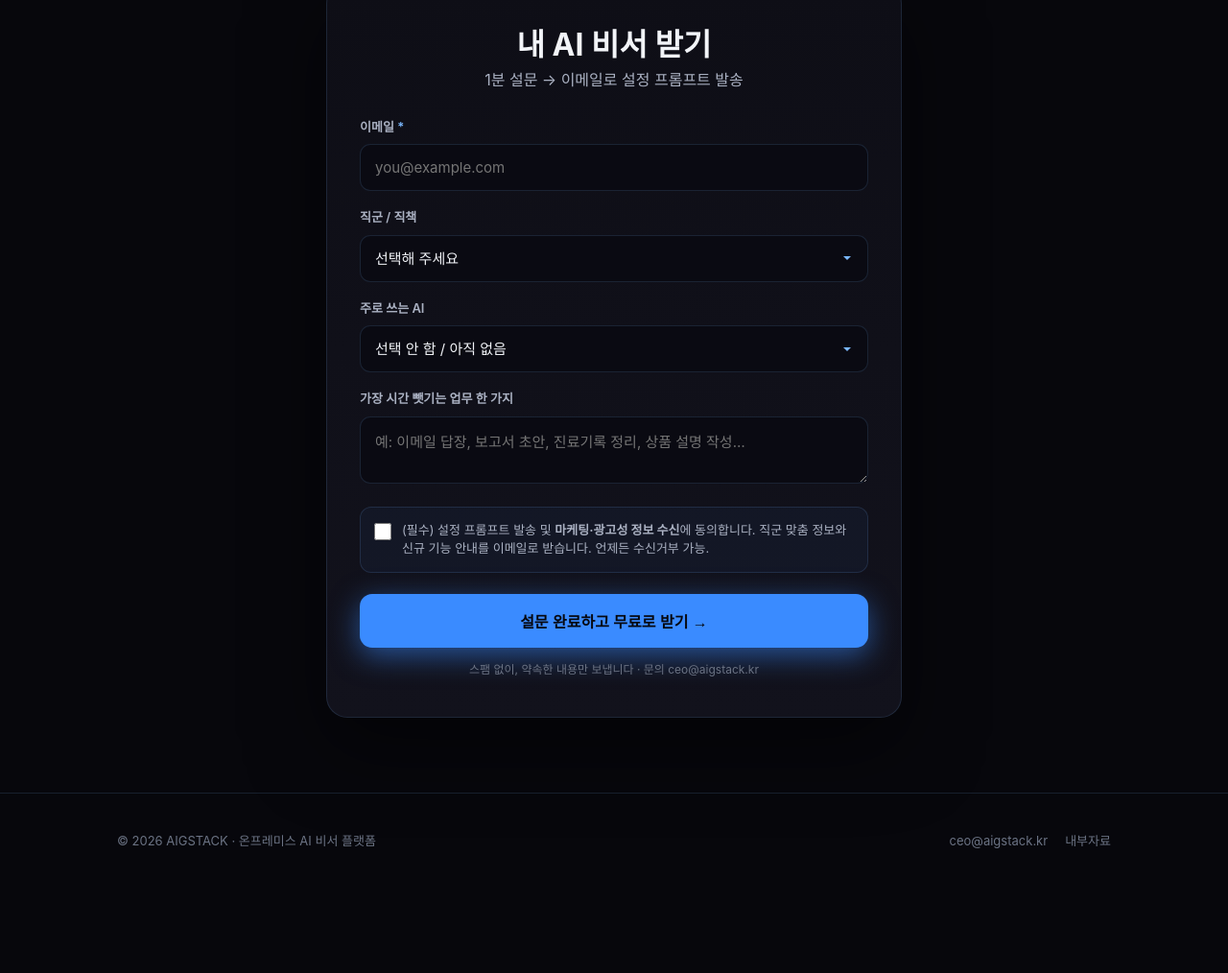
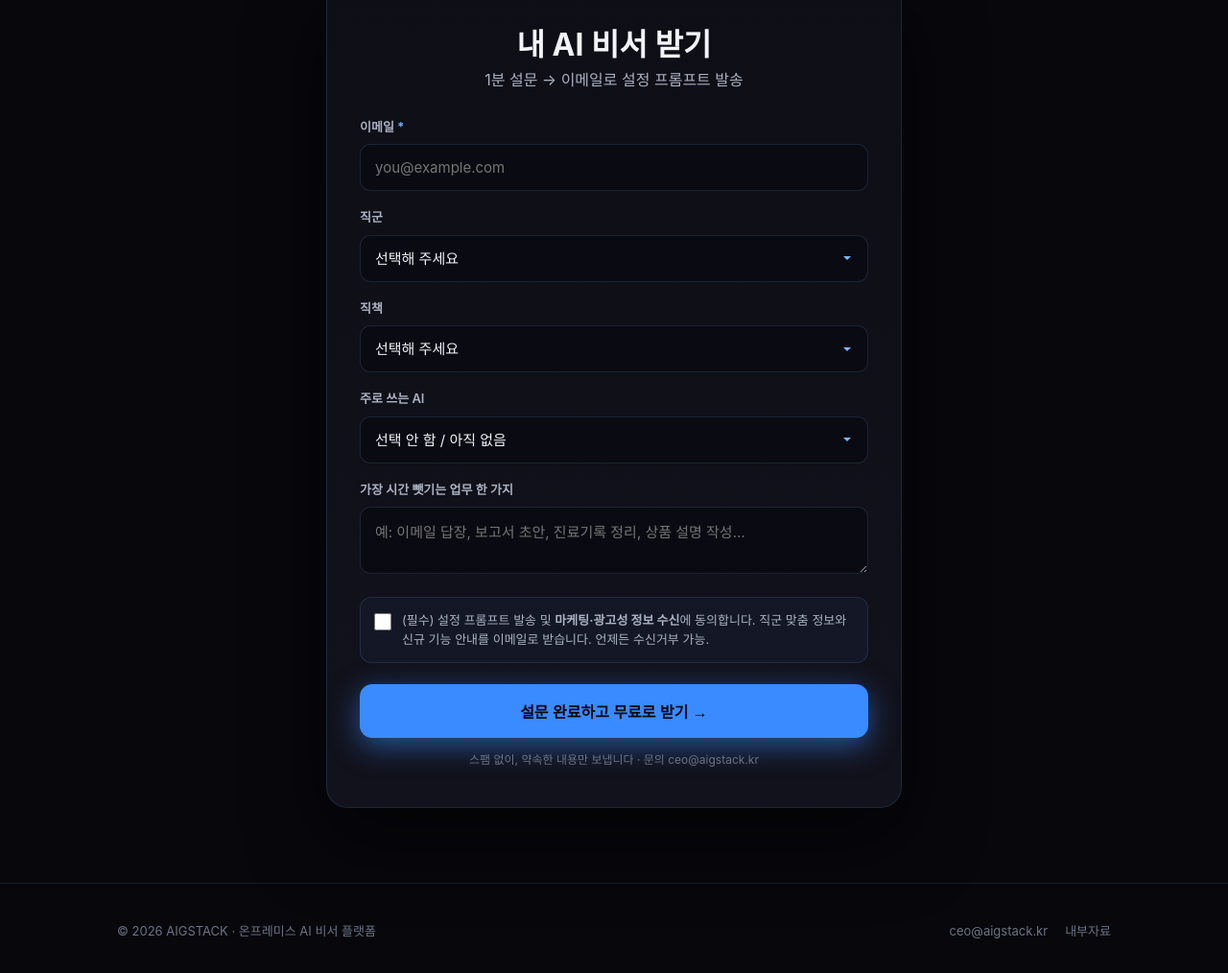
Before and after one commit to mineraltoyou-lgtm/aigstack-homepage, a plain HTML site: page index.html in a window 1280 px wide. Shown: the part 1517-2531 px from the top of the page at 96% size. Before the commit the page ends 2443 px from the top, so only its background shows below. Drawn offline with Linux system fonts and the light colour scheme.

Commit message:
feat: 직군에 AI개발자 추가 + 직책 드롭다운 분리(클릭 선택)
Co-Authored-By: Claude Opus 4.8 (1M context) <noreply@anthropic.com>

```diff
--- a/index.html
+++ b/index.html
@@ -179,9 +179,10 @@ footer a{color:var(--t3)}footer a:hover{color:var(--em2)}
         <input type="email" id="email" placeholder="you@example.com" autocomplete="email">
       </div>
       <div class="field">
-        <label>직군 / 직책</label>
+        <label>직군</label>
         <select id="role">
           <option value="">선택해 주세요</option>
+          <option>AI개발자·개발자</option>
           <option>의사·의료</option>
           <option>변호사·법률</option>
           <option>세무사·회계사</option>
@@ -191,9 +192,21 @@ footer a{color:var(--t3)}footer a:hover{color:var(--em2)}
           <option>강사·교사</option>
           <option>마케터·디자이너</option>
           <option>회사원·직장인</option>
-          <option>대표·경영자(CEO)</option>
           <option>프리랜서·1인기업</option>
           <option>학생·취업준비</option>
+          <option>그외(기타)</option>
+        </select>
+      </div>
+      <div class="field">
+        <label>직책</label>
+        <select id="position">
+          <option value="">선택해 주세요</option>
+          <option>대표·CEO</option>
+          <option>임원·이사</option>
+          <option>팀장·관리자</option>
+          <option>실무자(사원~과장)</option>
+          <option>프리랜서·1인</option>
+          <option>학생·취준생</option>
           <option>그외(기타)</option>
         </select>
       </div>
@@ -256,6 +269,7 @@ go.addEventListener("click", async ()=>{
       body:JSON.stringify({
         email, consent:true,
         role:$("role").value.trim(),
+        position:$("position").value.trim(),
         ai_tool:$("ai_tool").value,
         pain:$("pain").value.trim(),
         source:"homepage"
```
